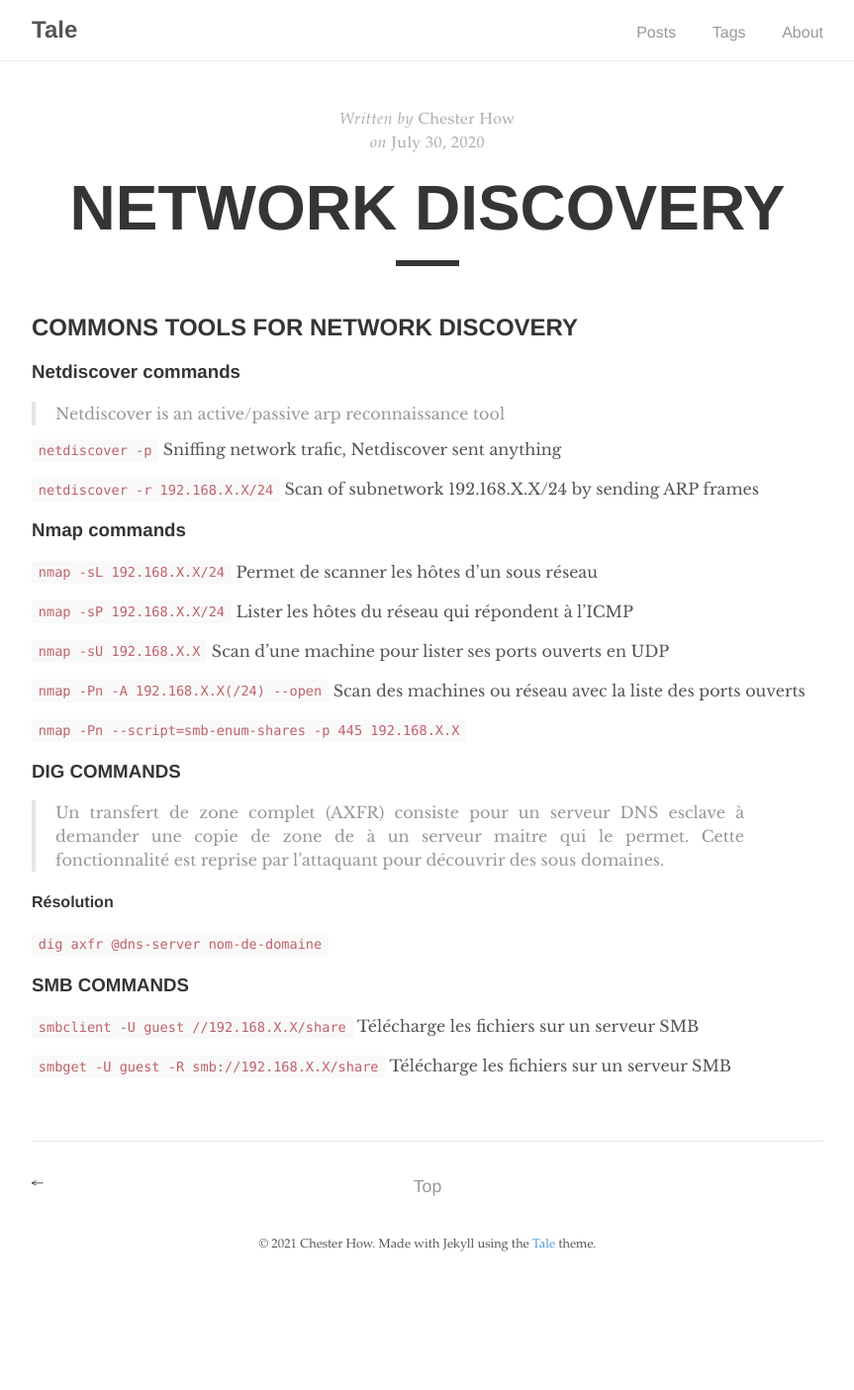
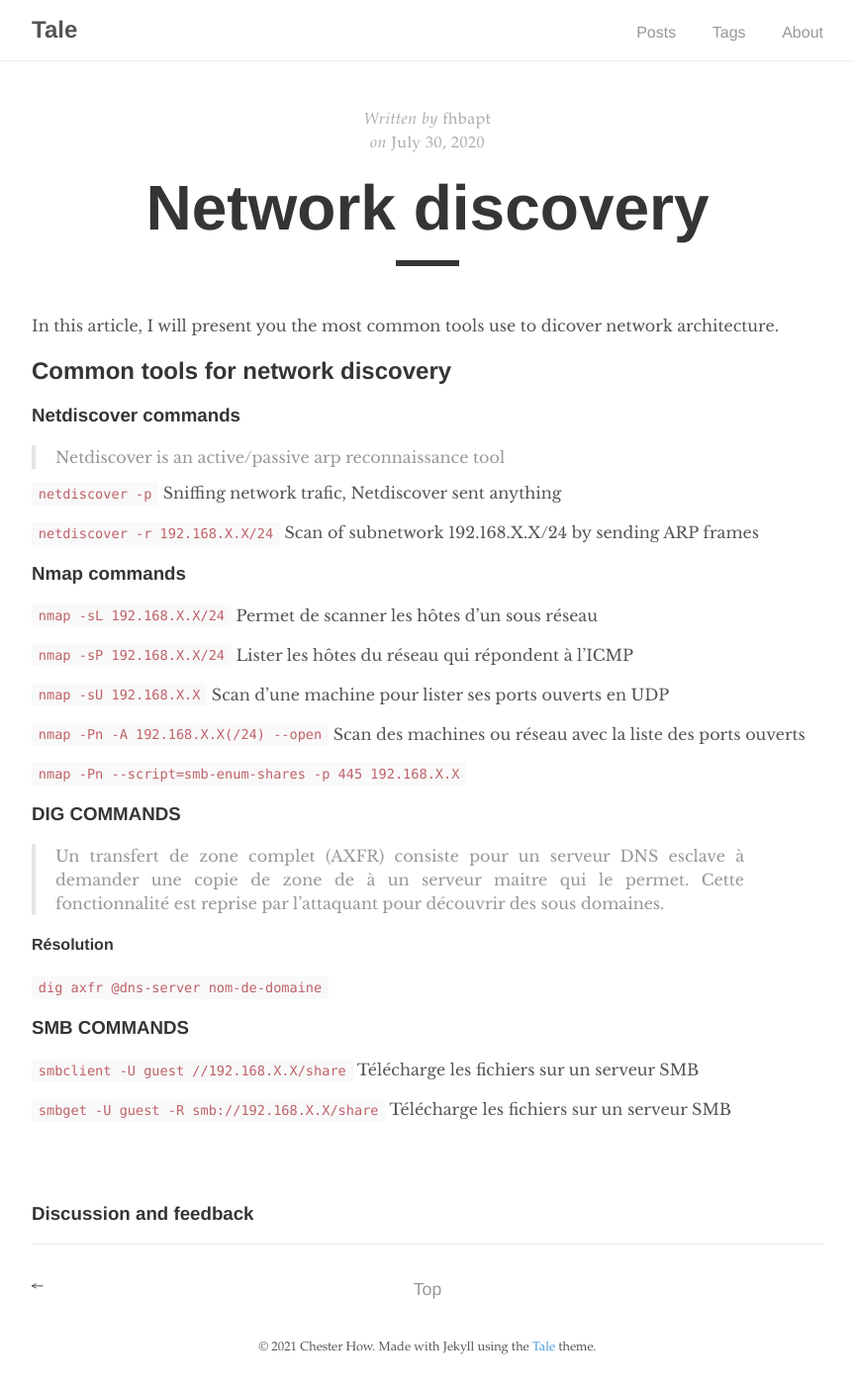
Before and after one commit to fhbapt/fhbapt.github.io, a Jekyll site: the page built from _posts/2020-07-30-network-discovery.md, in a window 1280 px wide. Shown: the whole page at 99% size, without its empty margins (208-1071 px from the left). Built offline with Jekyll 4.4.1, drawn with Linux system fonts in a browser that asks for light colours; comment, search, counter and statistics services are not loaded; before the commit the page ends 1301 px from its top, so only the background shows below that.

Commit message:
Update 2020-07-30-network-discovery.md

```diff
--- a/_posts/2020-07-30-network-discovery.md
+++ b/_posts/2020-07-30-network-discovery.md
@@ -1,12 +1,14 @@
 ---
 layout: post
-categories: posts
-title: "NETWORK DISCOVERY"
-featured-image: /images/2016-11-19/abstract-1.2.jpg
-date-string: JULY 30, 2020
+title: "Network discovery"
+author: "fhbapt"
+comments: true
+tags: Networks
 ---
 
-## COMMONS TOOLS FOR NETWORK DISCOVERY
+In this article, I will present you the most common tools use to dicover network architecture.
+
+## Common tools for network discovery
 
 ### Netdiscover commands
 
```
